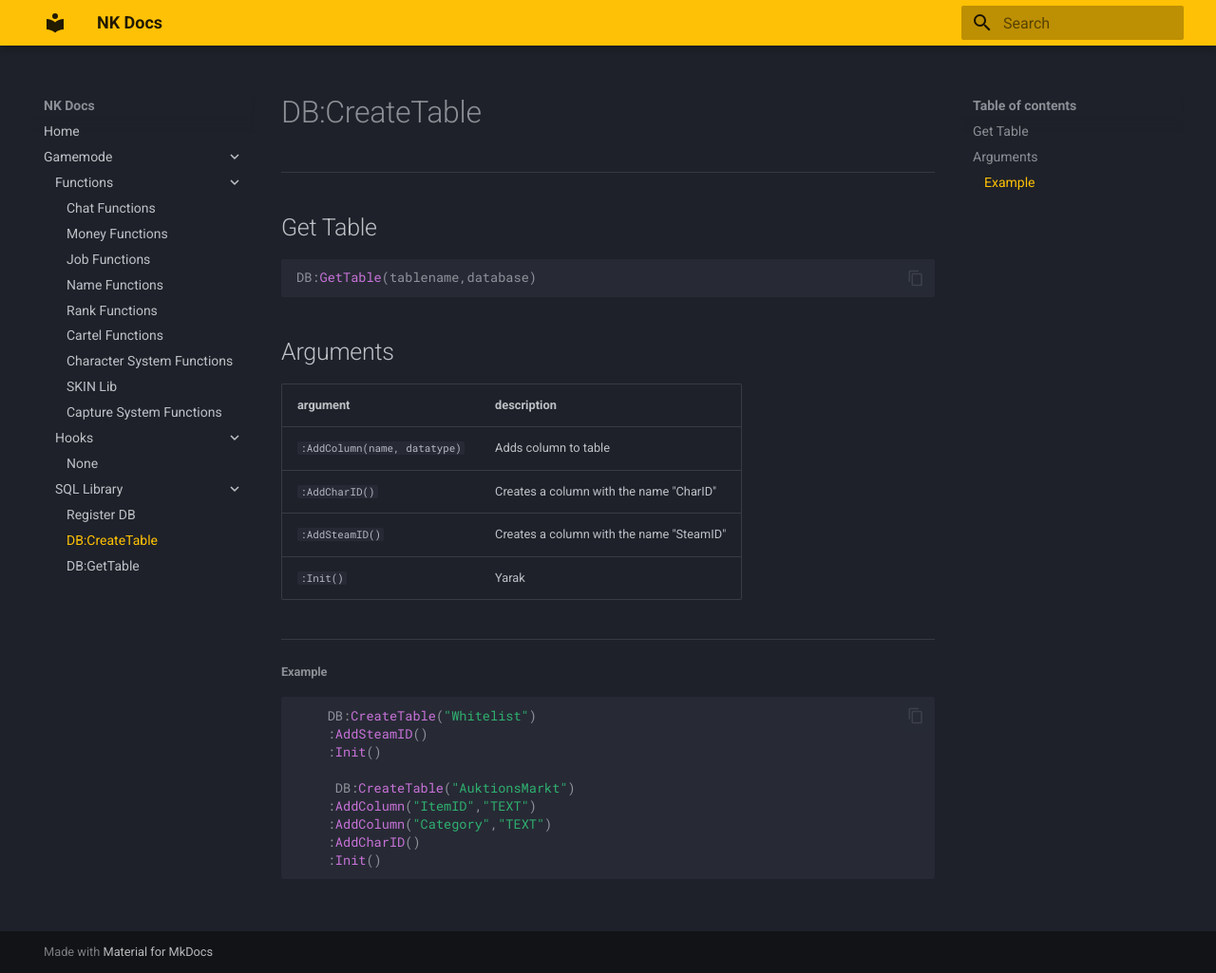
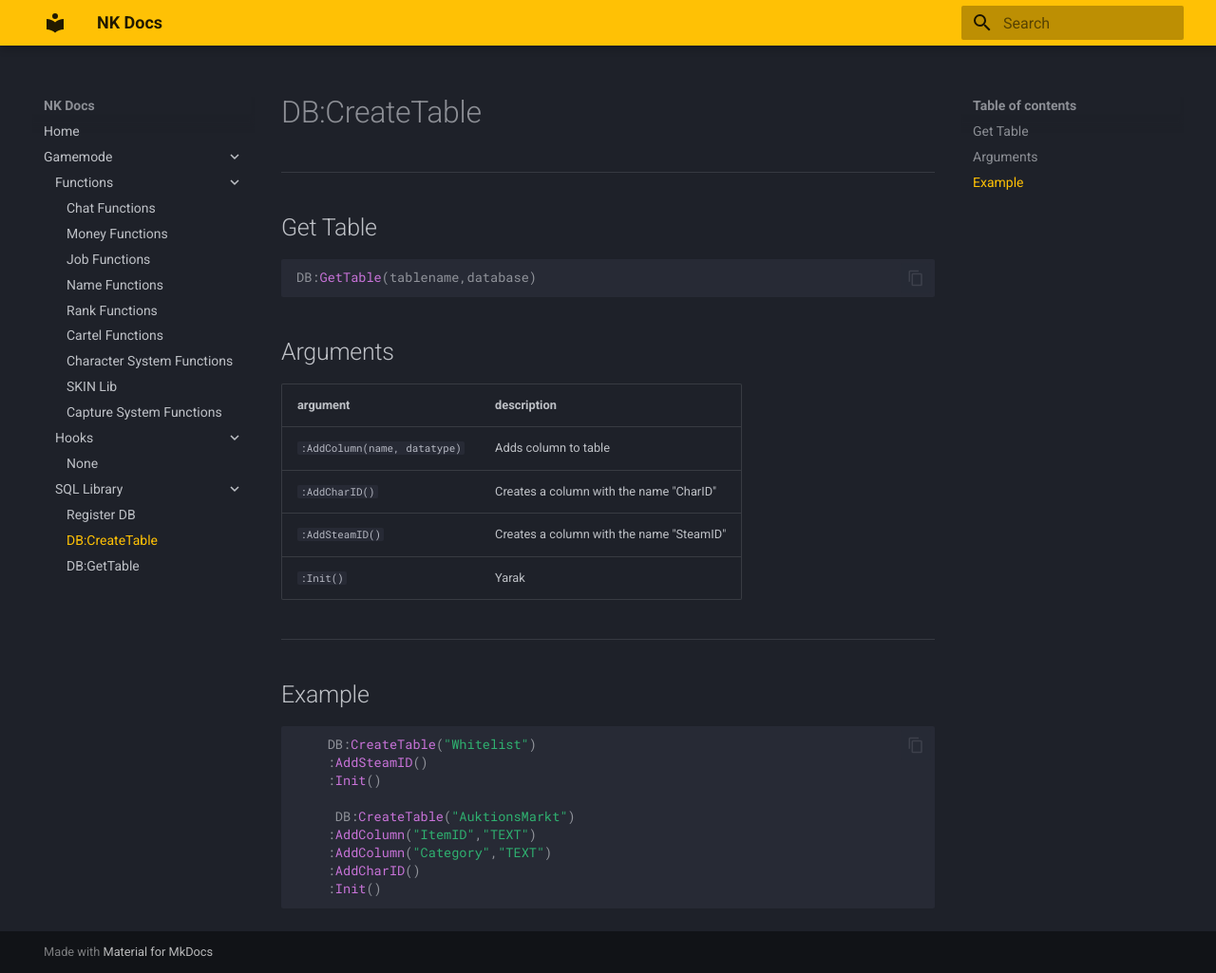
Before and after one commit to xCraith/nkdocs, an MkDocs documentation site: the page built from docs/createtable.md, in a window 1280 px wide and 1025 px high. Shown: the whole window at 95% size. Built offline with MkDocs 1.6.1 and Material for MkDocs 9.7.7, drawn with Linux system fonts in a browser that asks for light colours.

Commit message:
Peter kneter

````diff
--- a/docs/createtable.md
+++ b/docs/createtable.md
@@ -22,7 +22,7 @@ DB:GetTable(tablename,database)
 
 ------------
 
-###### Example
+## Example
 ```lua
     DB:CreateTable("Whitelist")
     :AddSteamID()
````
Also changed, not shown: docs/gettable.md (+1 -1 lines).
